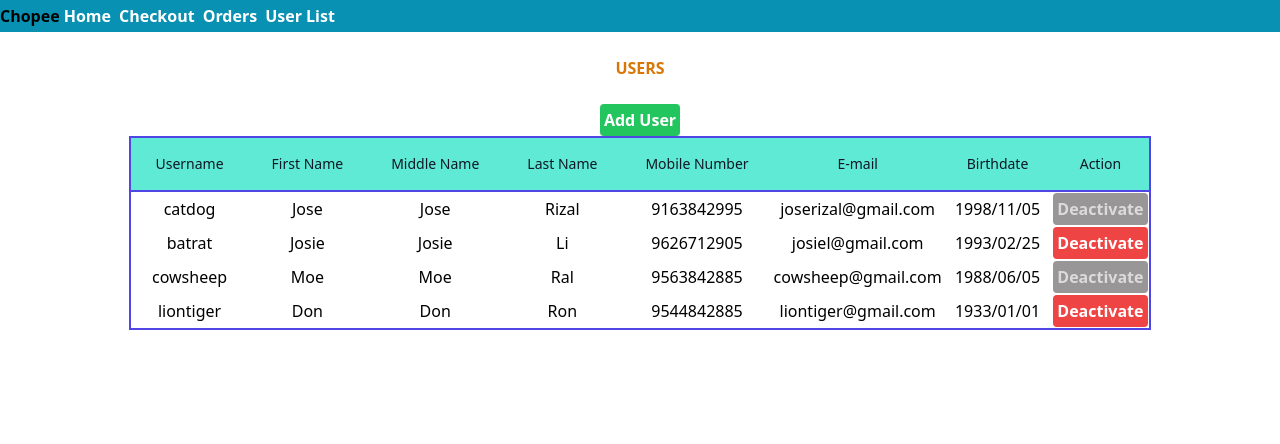
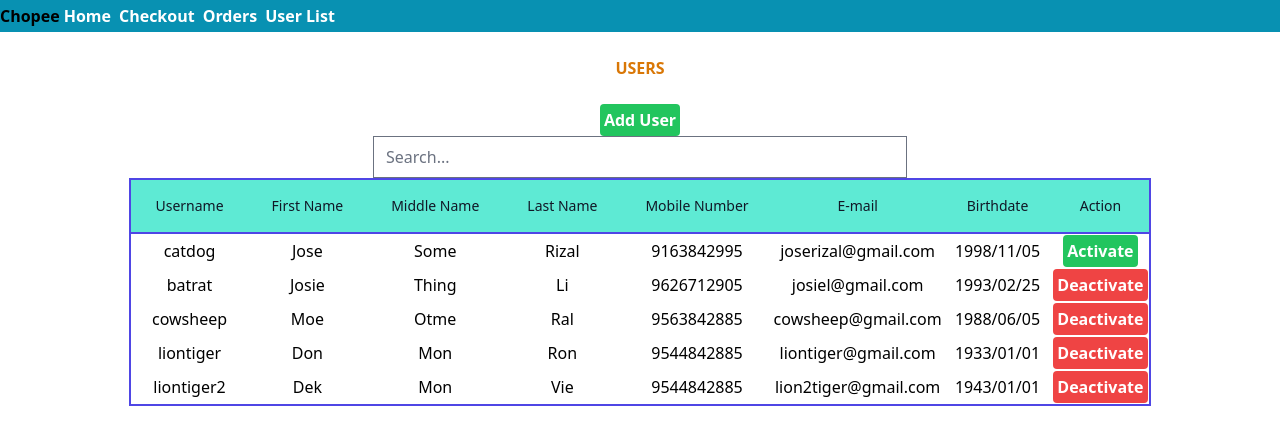
Before and after one commit to RenzArenillo/AngularProjectFinal, an Angular app: page /userlist in a window 1280 px wide. Shown: the top 444 px of the page. Built offline with nearby package versions, Linux system fonts and the light colour scheme; data requests are answered from the project's data file.

Commit message:
October 7 Afternoon

```diff
--- a/db.json
+++ b/db.json
@@ -281,10 +281,10 @@
       "interestsLists": [
         "Clothes"
       ],
-      "active": false
+      "active": true
     },
     {
-      "id": 34,
+      "id": 4,
       "userName": "liontiger",
       "userPassword": "liontiger",
       "firstName": "Don",
@@ -297,6 +297,21 @@
         "Clothes"
       ],
       "active": true
+    },
+    {
+      "id": 5,
+      "userName": "liontiger2",
+      "userPassword": "liontiger2",
+      "firstName": "Dek",
+      "middleName": "Mon",
+      "lastName": "Vie",
+      "mobileNumber": 9544842885,
+      "email": "lion2tiger@gmail.com",
+      "birthdate": "1943/01/01",
+      "interestsLists": [
+        "Clothes"
+      ],
+      "active": true
     }
   ]
 }
--- a/src/app/admin-userlist/admin-userlist.component.html
+++ b/src/app/admin-userlist/admin-userlist.component.html
@@ -2,8 +2,11 @@
 <h2 align="center" class="text-amber-600"><b>USERS</b></h2>
 <br/>
 <div align="center">
+    <section>
         <button class="bg-green-500 hover:bg-green-700 text-white font-bold py-1 px-1 rounded" (click)="addUser()">Add User</button>
-</div>
+        <br/>
+        <input name="searchInput" [(ngModel)]="searchInput" type="text" placeholder="Search..." size="50">
+        <article>
             <table align="center" class="border-double border-2 border-indigo-600">
                 <thead>
                   <tr class="border-double border-2 border-indigo-600 bg-teal-300">
@@ -18,19 +21,22 @@
                   </tr>
                 </thead>
                 <tbody>
-    <tr *ngFor="let data of users;">
+                    <tr *ngFor="let data of users | search: searchInput;">
                         <td>{{data.userName}}</td>
                         <td>{{data.firstName}}</td>
-        <td>{{data.firstName}}</td>
+                        <td>{{data.middleName}}</td>
                         <td>{{data.lastName}}</td>
                         <td>{{data.mobileNumber}}</td>
                         <td>{{data.email}}</td>
                         <td>{{data.birthdate}}</td>
                         <td>
-            <button [disabled]="data.active === false" class="bg-red-500 hover:bg-red-700 text-white font-bold py-1 px-1 rounded"
-            (click)="deactivateUser(data)">Deactivate</button>
+                            <button [ngClass]="[data.active? 'bg-red-500 hover:bg-red-700 text-white font-bold py-1 px-1 rounded':'bg-green-500 hover:bg-green-700 text-white font-bold py-1 px-1 rounded']"
+                            (click)="deactivateUser(data)">{{data.active ? "Deactivate" : "Activate"}}</button>
                         </td>
                     </tr>
-
                 </tbody>
             </table>
+
+        </article>
+    </section>
+</div>
--- a/src/app/admin-userlist/admin-userlist.component.ts
+++ b/src/app/admin-userlist/admin-userlist.component.ts
@@ -12,6 +12,9 @@ export class AdminUserlistComponent implements OnInit {
 
   public users : User[] = [];
   public selectedUser: User | undefined
+  public searchInput: string = ""
+  public statusName: string = "Deactivate"
+
 
   constructor(private userService: UserService, private router:Router) {
   }
@@ -21,7 +24,7 @@ export class AdminUserlistComponent implements OnInit {
   }
 
   deactivateUser(data: User) {
-    data.active = false
+    data.active = !data.active
     this.userService.update(data)
   }
 
--- /dev/null
+++ b/src/app/admin-userlist/search.pipe.ts
@@ -0,0 +1,19 @@
+import { Pipe, PipeTransform } from '@angular/core';
+import { User } from '../models/users';
+@Pipe({
+    name:'search'
+})
+export class SearchPipe implements PipeTransform {
+    transform(user: User[], searchInput: string): any[]{
+        if(!searchInput) {
+            return user;
+        }
+       searchInput = searchInput.toLowerCase();
+       return user.filter(
+           x => {return x.userName.toLowerCase().includes(searchInput) ||
+             x.firstName.toLowerCase().includes(searchInput) ||
+             x.lastName.toLowerCase().includes(searchInput)
+        }
+       )
+     }
+}
--- a/src/app/user.service.ts
+++ b/src/app/user.service.ts
@@ -19,15 +19,6 @@ export class UserService {
     ))
   }
 
-  getUsersId(id?:number): Observable<User[]> {
-
-    return this.http.get<User[]>(`${environment.url}/user`).pipe<User[]>(
-      map((data:User[]) => {
-        return data.filter(x => x.id == id)
-      }
-    ))
-  }
-
   create(user:User) {
     return this.http.post(`${environment.url}/user`, user).subscribe()
   }
```
Also changed, not shown: src/app/admin-userlist/add-user/add-user.component.ts (+8 -1 lines), src/app/app.module.ts (+7 -7 lines). Lines whose indentation alone changed are shown as unchanged.
